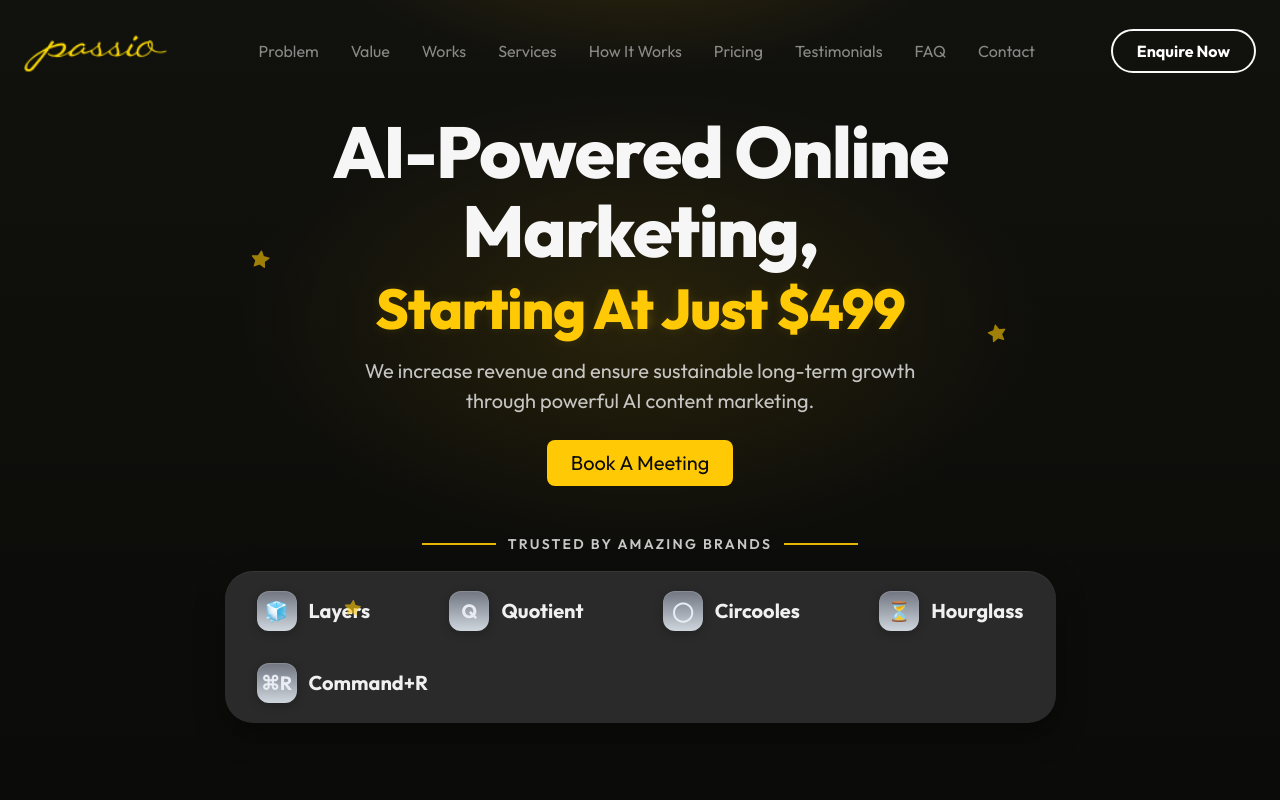
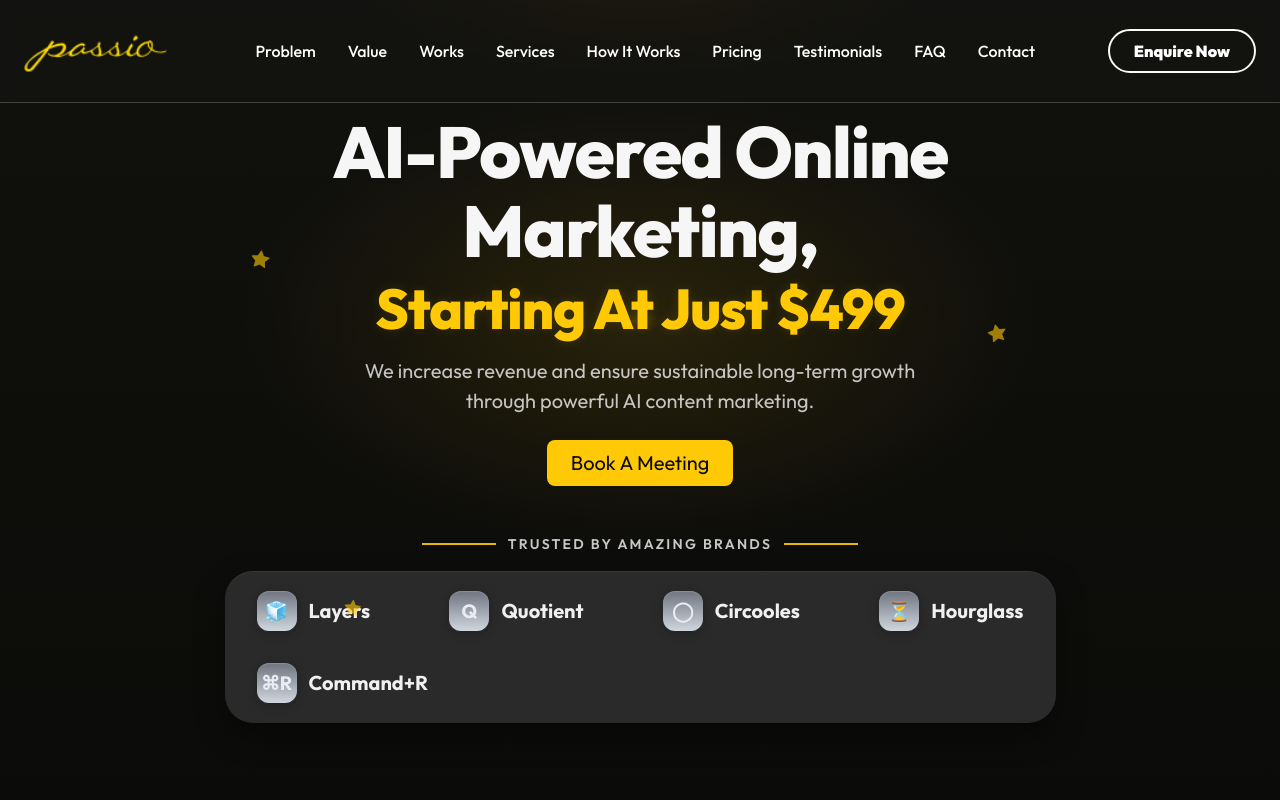
Before and after one commit to jephinpassio/Passio-landing-page, a plain HTML site: page index.html in a window 1280 px wide. Shown: the top 800 px of the page. Drawn offline with nearby package versions, Linux system fonts and the light colour scheme.

Commit message:
updated navbar

```diff
--- a/index.html
+++ b/index.html
@@ -16,6 +16,35 @@
       body {
         background-color: #fff;
          font-family: "Outfit";
+      }
+  .frosted-nav {
+    background: rgba(20, 20, 20, 0.55);
+    backdrop-filter: blur(16px) saturate(160%);
+    -webkit-backdrop-filter: blur(16px) saturate(160%);
+    border-bottom: 1px solid rgba(255, 255, 255, 0.2);
+    z-index: 1050;
+  }
+
+  /* White nav items */
+  .nav-white {
+    color: #fff !important;
+    font-weight: 500;
+  }
+  .nav-white:hover,
+  .nav-white:focus {
+    color: var(--yellow, #fdc315) !important;
+  }
+
+  /* CTA button styling */
+  .enquire-btn {
+    background: var(--gradient-cyan-purple);
+    border: 2px solid #f9f9f9;
+    color: white;
+    font-weight: 700;
+  }
+  .enquire-btn:hover {
+    opacity: 0.9;
+    color: #fff;
   }
       /* Hero */
 /* ==== HERO — central yellow glow + dotted field ==== */
@@ -386,12 +415,12 @@ background:
   /* optional subtle lift; remove if not needed */
   filter: drop-shadow(0 10px 28px rgba(0,0,0,.35));
 }
-
     </style>
   </head>
   <body>
 <!-- Navbar -->
- <nav class="navbar navbar-expand-lg navbar-dark fixed-top py-3" id="mainNavbar">
+<!-- Navbar -->
+<nav class="navbar navbar-expand-lg fixed-top frosted-nav py-3" id="mainNavbar">
   <div class="container-fluid px-4">
     <!-- Logo -->
     <a class="navbar-brand" href="#">
@@ -406,39 +435,25 @@ background:
     <!-- Navigation -->
     <div class="collapse navbar-collapse" id="navbarNav">
       <ul class="navbar-nav mx-auto">
-    <li class="nav-item">
-      <a class="nav-link text-white-50 px-3" href="#problem">Problem</a>
-    </li>
-    <li class="nav-item">
-      <a class="nav-link text-white-50 px-3" href="#value">Value</a>
-    </li>
-    <li class="nav-item">
-      <a class="nav-link text-white-50 px-3" href="#works">Works</a>
-    </li>
-    <li class="nav-item">
-      <a class="nav-link text-white-50 px-3" href="#services">Services</a>
-    </li>
-    <li class="nav-item">
-      <a class="nav-link text-white-50 px-3" href="#how">How It Works</a>
-    </li>
-    <li class="nav-item">
-      <a class="nav-link text-white-50 px-3" href="#pricing">Pricing</a>
-    </li>
-    <li class="nav-item">
-      <a class="nav-link text-white-50 px-3" href="#testimonials">Testimonials</a>
-    </li>
-    <li class="nav-item">
-      <a class="nav-link text-white-50 px-3" href="#faq">FAQ</a>
-    </li>
-    <li class="nav-item">
-      <a class="nav-link text-white-50 px-3" href="#contact">Contact</a>
-    </li>
+        <li class="nav-item"><a class="nav-link nav-white px-3" href="#problem">Problem</a></li>
+        <li class="nav-item"><a class="nav-link nav-white px-3" href="#value">Value</a></li>
+        <li class="nav-item"><a class="nav-link nav-white px-3" href="#works">Works</a></li>
+        <li class="nav-item"><a class="nav-link nav-white px-3" href="#services">Services</a></li>
+        <li class="nav-item"><a class="nav-link nav-white px-3" href="#how">How It Works</a></li>
+        <li class="nav-item"><a class="nav-link nav-white px-3" href="#pricing">Pricing</a></li>
+        <li class="nav-item"><a class="nav-link nav-white px-3" href="#testimonials">Testimonials</a></li>
+        <li class="nav-item"><a class="nav-link nav-white px-3" href="#faq">FAQ</a></li>
+        <li class="nav-item"><a class="nav-link nav-white px-3" href="#contact">Contact</a></li>
       </ul>
-  <a href="#contact" class="btn btn-primary px-4 py-2 rounded-pill" style="background: var(--gradient-cyan-purple); border-radius:none; border-color: #F9F9F9; border-width: 2px; color: white;">
+
+      <!-- CTA button -->
+      <a href="#contact" class="btn btn-primary px-4 py-2 rounded-pill enquire-btn">
         <b>Enquire Now</b>
       </a>
     </div>
+  </div>
 </nav>
+
     <!-- Hero -->
   <section class="hero-kronix">
   <div class="container text-center position-relative">
```
Lines whose indentation alone changed are shown as unchanged.
